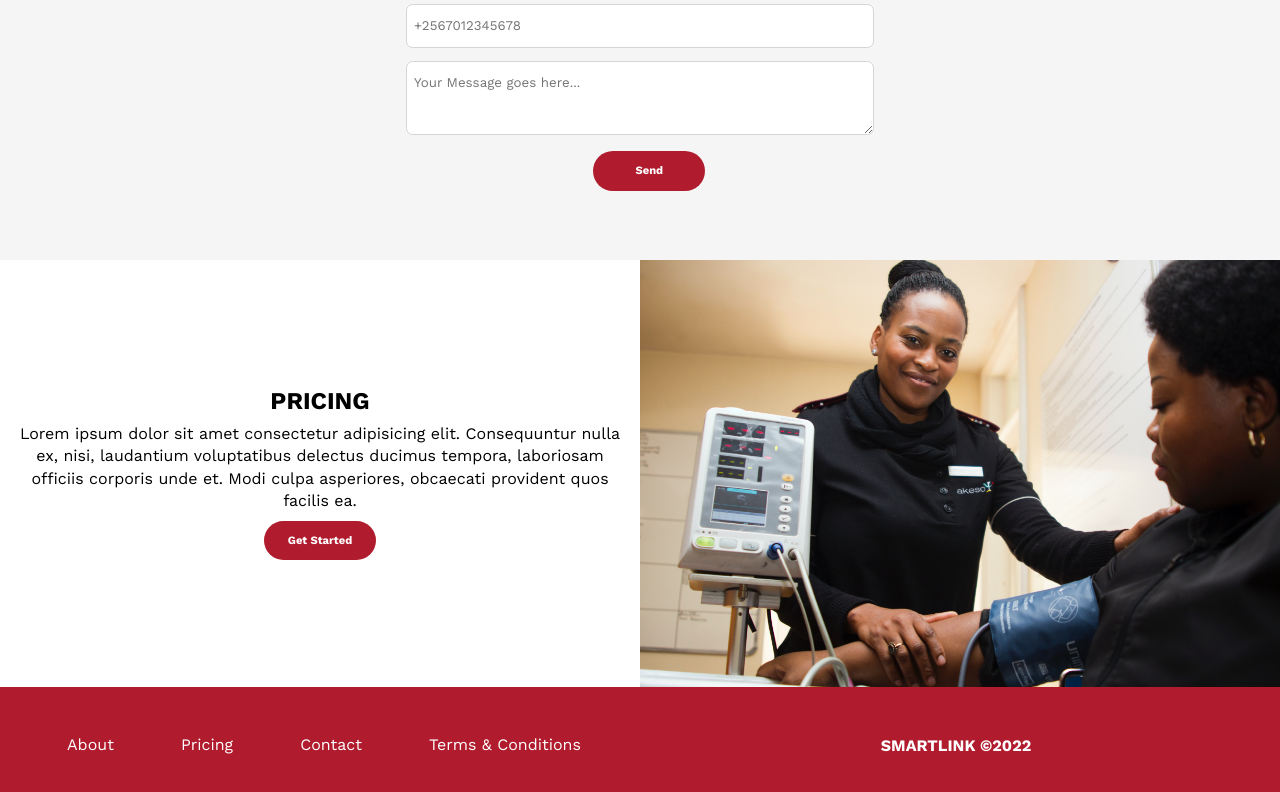
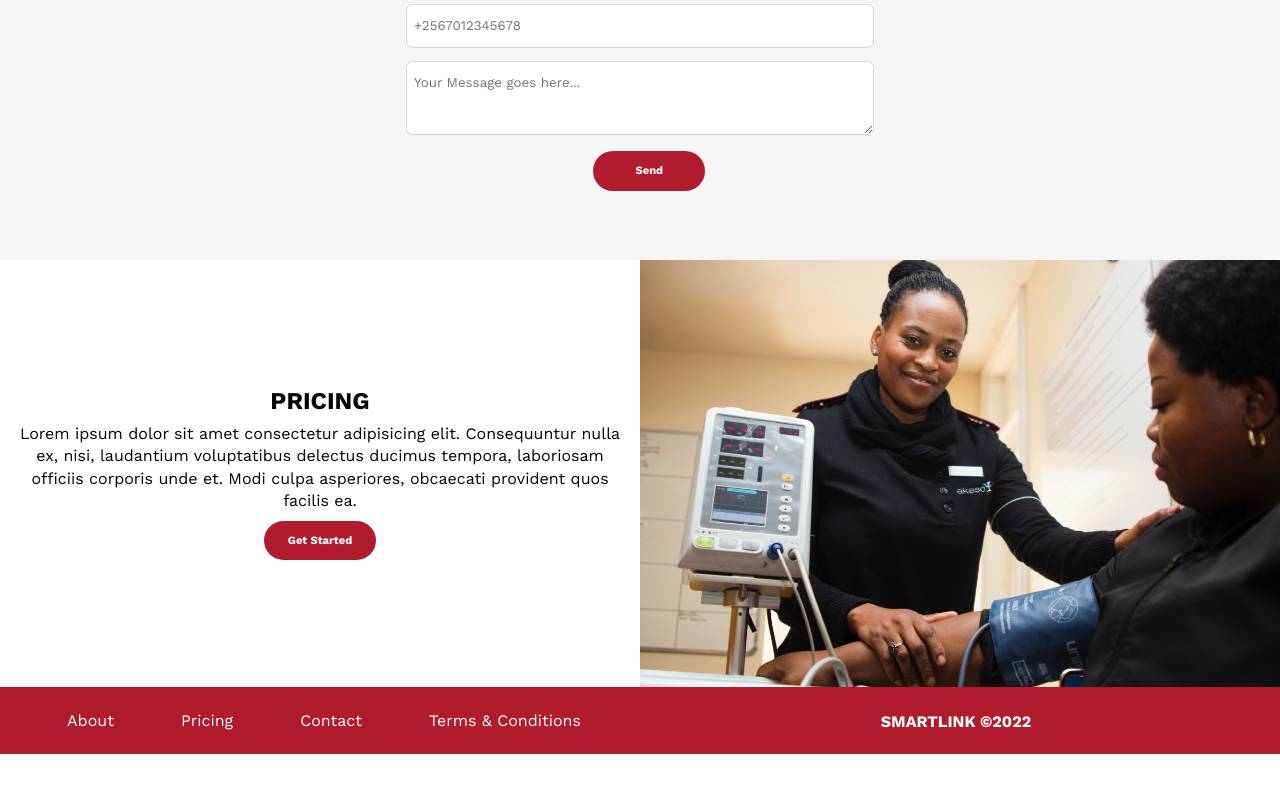
Before and after one commit to jshgwng/smartlink, a plain HTML site: page index.html in a window 1280 px wide. Shown: the part 1164-1956 px from the top of the page. After the commit the page ends 1918 px from the top, so only its background shows below. Drawn offline with nearby package versions, Linux system fonts and the light colour scheme.

Commit message:
Add padding to footer

```diff
--- a/css/main.css
+++ b/css/main.css
@@ -143,7 +143,7 @@ a {
 footer {
     display: grid;
     grid-template-columns: 1fr;
-    padding: 0 .2em;
+    padding: 2em .2em;
     background-color: #b01c2e;
 }
 
@@ -233,7 +233,7 @@ footer a {
     }
 
     footer {
-        padding: 2.5em .5em;
+        padding: 1em .5em;
         grid-template-columns: repeat(2, 50%);
     }
 
```
